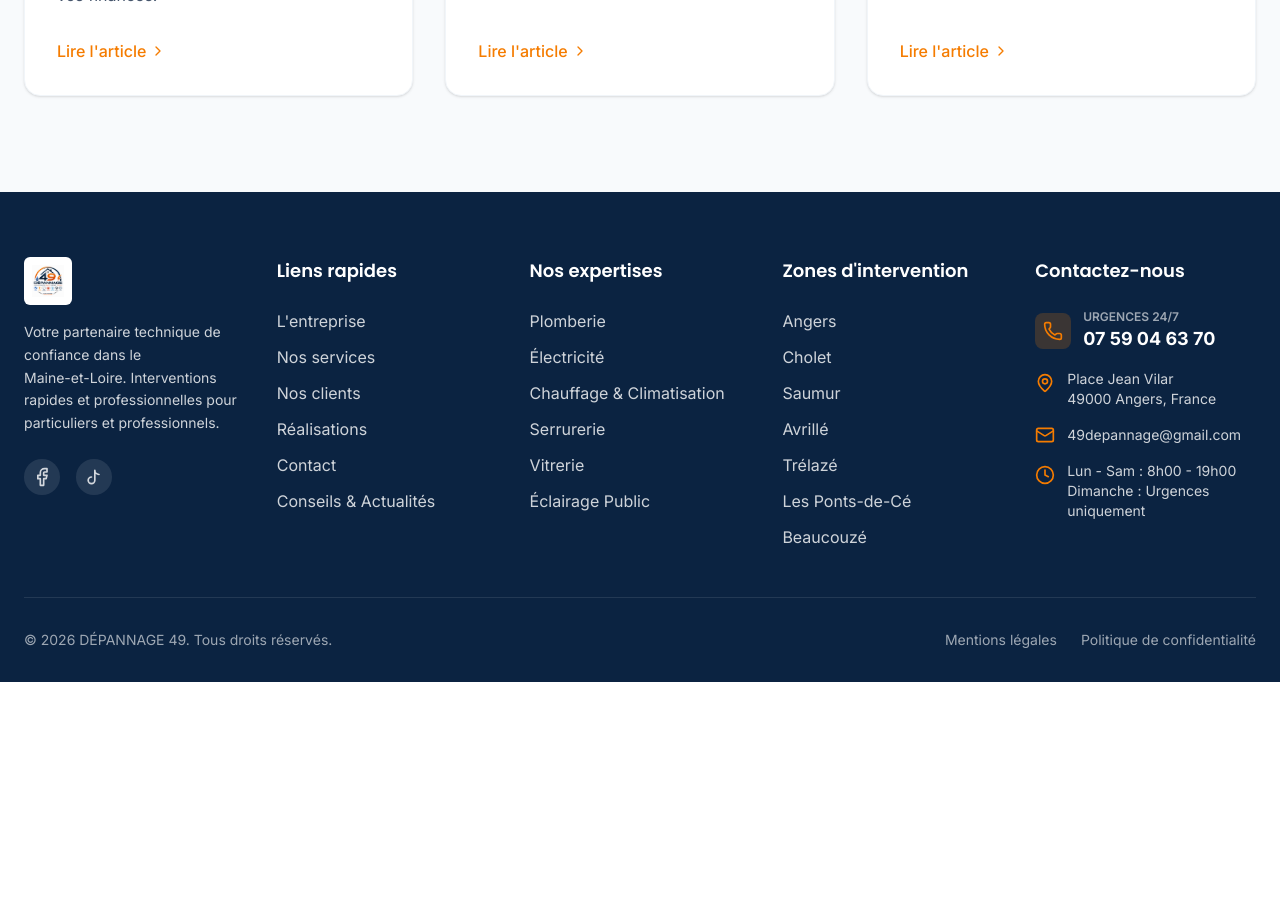
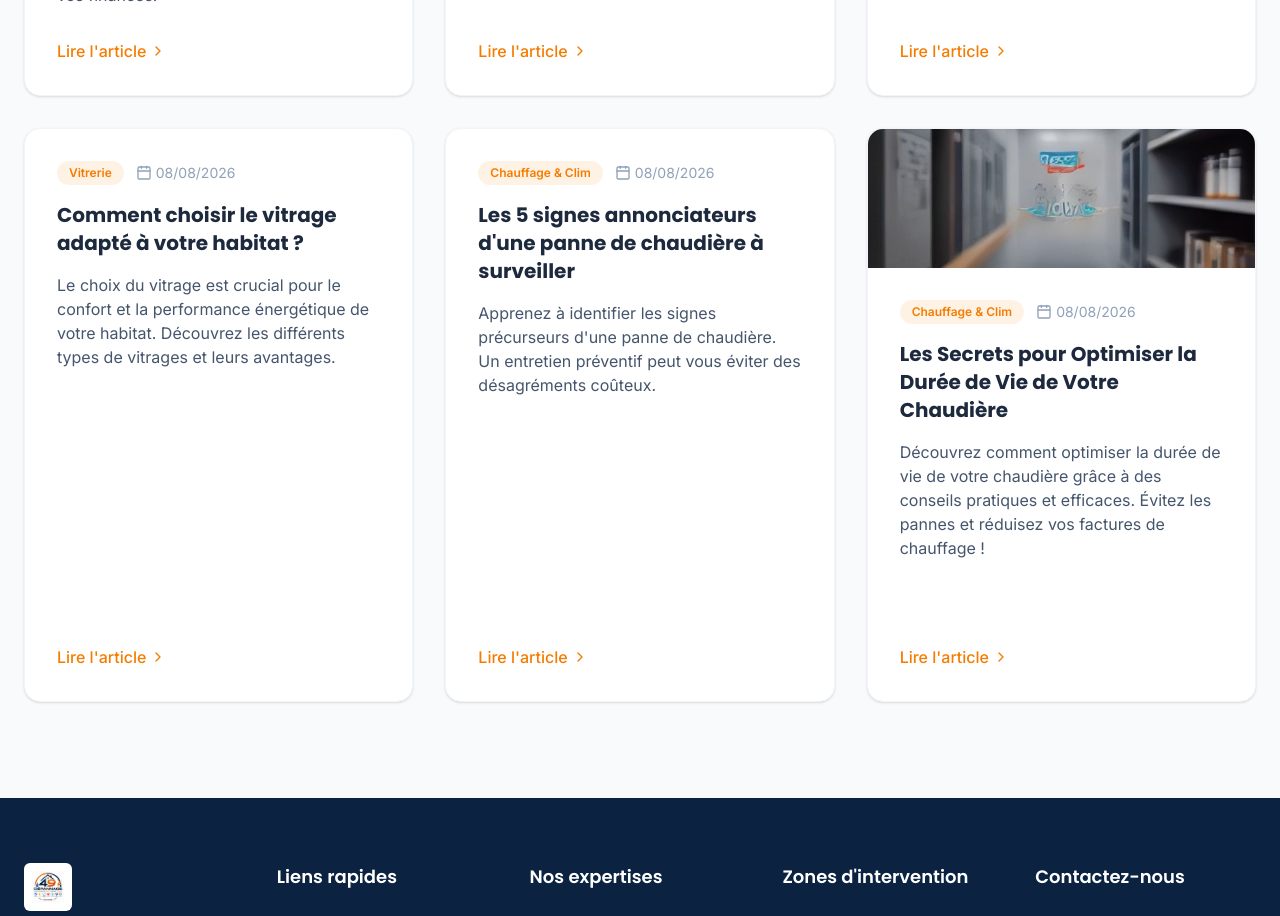
Before and after one commit to chezdemba-cmd/Depannage49, a Next.js app: page /actualites in a window 1280 px wide. Shown: the part 1840-2756 px from the top of the page. Before the commit the page ends 2522 px from the top, so only its background shows below. Built offline with nearby package versions, Linux system fonts and the light colour scheme.

Commit message:
Ajout de la generation d'images gratuites via Pollinations et affichage SEO

```diff
--- a/scripts/generate-article.ts
+++ b/scripts/generate-article.ts
@@ -75,14 +75,19 @@ async function generateArticle() {
     // 2. Générer l'image
     let imageUrl = "";
     try {
-      const imageResponse = await openai.images.generate({
-        model: "dall-e-3",
-        prompt: `A professional, highly realistic, high-quality photograph illustrating the following blog article title: "${articleData.title}". The image should be suitable for a professional local maintenance and repair business blog in France. Natural lighting, no text in the image.`,
-        n: 1,
-        size: "1024x1024",
-      });
-      imageUrl = imageResponse.data[0].url || "";
-      console.log("Image générée avec succès !");
+      const prompt = encodeURIComponent(`A professional, highly realistic photograph illustrating: ${articleData.title}. Maintenance and repair business context. No text in the image.`);
+      const tempUrl = `https://image.pollinations.ai/prompt/${prompt}?width=1024&height=1024&nologo=true`;
+
+      console.log("Téléchargement de l'image...");
+      const imgResponse = await fetch(tempUrl);
+      if (!imgResponse.ok) throw new Error("Erreur de téléchargement");
+      const imgBuffer = await imgResponse.arrayBuffer();
+
+      const localPath = `/images/actualites/${slug}.png`;
+      const absolutePath = path.join(process.cwd(), 'public', 'images', 'actualites', `${slug}.png`);
+      await fs.writeFile(absolutePath, Buffer.from(imgBuffer));
+      imageUrl = localPath;
+      console.log("Image générée et sauvegardée localement avec succès !");
     } catch (imgError) {
       console.error("Erreur lors de la génération de l'image :", imgError);
       // On continue même sans image
--- a/src/app/actualites/[slug]/page.tsx
+++ b/src/app/actualites/[slug]/page.tsx
@@ -4,6 +4,7 @@ import { notFound } from "next/navigation";
 import { ContactCTA } from "@/components/sections/ContactCTA";
 import { Calendar, ArrowLeft } from "lucide-react";
 import Link from "next/link";
+import Image from "next/image";
 
 type Props = {
   params: Promise<{ slug: string }>;
@@ -24,6 +25,7 @@ export async function generateMetadata({ params }: Props): Promise<Metadata> {
       title: article.seoTitle,
       description: article.seoDescription,
       url: `https://depannage49.fr/actualites/${resolvedParams.slug}`,
+      ...(article.imageUrl ? { images: [{ url: `https://depannage49.fr${article.imageUrl}` }] } : {})
     }
   };
 }
@@ -63,6 +65,18 @@ export default async function ActualiteDetailPage({ params }: Props) {
         </div>
       </div>
 
+      {article.imageUrl && (
+        <div className="w-full h-[400px] md:h-[500px] relative">
+          <Image
+            src={article.imageUrl}
+            alt={article.title}
+            fill
+            className="object-cover"
+            priority
+          />
+        </div>
+      )}
+
       <article className="py-16 bg-white">
         <div className="container mx-auto px-4 md:px-6">
           <div className="max-w-3xl mx-auto prose prose-lg prose-slate">
--- a/src/data/actualites.ts
+++ b/src/data/actualites.ts
@@ -216,6 +216,60 @@ export const actualitesData: Record<string, ActualiteData> = {
       "seoTitle": "Fuites d'Eau Souterraines : Conseils à Angers | Dépannage 49",
       "seoDescription": "Apprenez à détecter et prévenir les fuites d'eau souterraines dans votre maison à Angers avec Dépannage 49. Evitez les dégâts matériels !",
       "imageUrl": ""
+  },
+  "comment-choisir-le-vitrage-adapte-a-votre-habitat-": {
+      "slug": "comment-choisir-le-vitrage-adapte-a-votre-habitat-",
+      "title": "Comment choisir le vitrage adapté à votre habitat ?",
+      "description": "Le choix du vitrage est crucial pour le confort et la performance énergétique de votre habitat. Découvrez les différents types de vitrages et leurs avantages.",
+      "date": "2026-08-08",
+      "category": "Vitrerie",
+      "content": [
+          "Lorsque l'on envisage de remplacer des fenêtres ou des portes en verre, le choix du vitrage est primordial. En effet, il joue un rôle important dans l'isolation thermique, phonique, et même la sécurité de votre domicile.",
+          "Il existe plusieurs types de vitrage : simple, double et triple. Le vitrage simple est de moins en moins utilisé, tandis que le double vitrage reste le standard le plus courant. Le triple vitrage, bien que plus coûteux, offre une performance isolante optimale pour les habitations situées dans des régions très froides.",
+          "Le vitrage à contrôle solaire est une excellente option pour limiter la chaleur à l'intérieur en été. Ce type de vitrage est traité pour réfléchir les rayons du soleil, ce qui permet de maintenir une température agréable sans consommer d'énergie supplémentaire pour la climatisation.",
+          "Pour les maisons situées près de zones bruyantes, opter pour un vitrage acoustique peut faire la différence. Ce vitrage est conçu avec des couches spécifiques pour réduire le bruit extérieur, améliorant ainsi votre confort quotidien.",
+          "Enfin, pour garantir la sécurité des occupants, il est possible d'installer du vitrage sécurisé, tel que le verre feuilleté ou le verre trempé. Ce type de vitrage résiste mieux aux chocs et réduit les risques de blessures en cas de casse.",
+          "En conséquence, choisir le bon vitrage nécessite de considérer divers facteurs tels que l'emplacement de votre habitation, votre budget et vos besoins spécifiques en matière de confort et de sécurité."
+      ],
+      "seoTitle": "Vitrage : Choisir le meilleur pour votre habitat à Angers",
+      "seoDescription": "Découvrez comment choisir le vitrage adapté à votre habitat à Angers avec nos conseils d'experts en vitrerie chez Dépannage 49.",
+      "imageUrl": ""
+  },
+  "les-5-signes-annonciateurs-dune-panne-de-chaudiere-a-surveiller": {
+      "slug": "les-5-signes-annonciateurs-dune-panne-de-chaudiere-a-surveiller",
+      "title": "Les 5 signes annonciateurs d'une panne de chaudière à surveiller",
+      "description": "Apprenez à identifier les signes précurseurs d'une panne de chaudière. Un entretien préventif peut vous éviter des désagréments coûteux.",
+      "date": "2026-08-08",
+      "category": "Chauffage & Clim",
+      "content": [
+          "Une chaudière est un élément essentiel de votre confort domestique. Toutefois, des signes indiquant une panne imminente peuvent facilement passer inaperçus.",
+          "Le premier signe à surveiller est un bruit inhabituel. Des cliquetis, des sifflements ou des grondements peuvent être le signe de pièces usées ou de dépôts dans le système.",
+          "Un autre indicateur est la température de l'eau. Si vous remarquez une variation importante ou si l'eau met plus de temps à chauffer, un entretien s'impose.",
+          "La présence de fuites d'eau ou de condensation autour de la chaudière est également préoccupante. Cela pourrait désigner un joint défectueux ou un problème plus sérieux.",
+          "Vous devez aussi être attentif à la pression de votre chaudière. Une pression anormale peut affecter son fonctionnement et conduire à une panne.",
+          "Enfin, un rendement de chauffage en baisse indique que votre chaudière pourrait avoir besoin d'une bonne révision. Ne tardez pas à faire appel à des experts pour éviter des réparations coûteuses."
+      ],
+      "seoTitle": "Signes de panne de chaudière à Angers | Dépannage 49",
+      "seoDescription": "Découvrez les signes de panne de chaudière à Angers et comment y remédier pour un confort optimal avec Dépannage 49.",
+      "imageUrl": ""
+  },
+  "les-secrets-pour-optimiser-la-duree-de-vie-de-votre-chaudiere": {
+      "slug": "les-secrets-pour-optimiser-la-duree-de-vie-de-votre-chaudiere",
+      "title": "Les Secrets pour Optimiser la Durée de Vie de Votre Chaudière",
+      "description": "Découvrez comment optimiser la durée de vie de votre chaudière grâce à des conseils pratiques et efficaces. Évitez les pannes et réduisez vos factures de chauffage !",
+      "date": "2026-08-08",
+      "category": "Chauffage & Clim",
+      "content": [
+          "Pour assurer le bon fonctionnement de votre chaudière, un entretien régulier est essentiel. Vérifiez la pression, régulièrement le filtre et nettoyez les conduits pour retenir l'efficacité du système.",
+          "Il est essentiel de purger les radiateurs de votre système de chauffage au moins une fois par an. Cela permet d'éliminer les bulles d'air qui peuvent entraver la circulation de l'eau chaude et réduire l'efficacité de votre chauffage.",
+          "Utilisez un thermostat programmable pour réguler la température de votre maison. Cela permet non seulement de renforcer votre confort, mais également de diminuer votre consommation d'énergie et prolonger la vie de votre chaudière.",
+          "Faites appel à des professionnels pour une vérification annuelle. Des techniciens expérimentés de 'Dépannage 49' peuvent détecter les potentielles défaillances et effectuer des réparations nécessaires avant qu'elles ne deviennent des problèmes majeurs.",
+          "En hiver, évitez de baisser trop la température lorsque vous quittez votre domicile. Une chute drastique peut engendrer une surconsommation d’énergie lorsque vous chauffez à nouveau, mettant ainsi à mal votre chaudière.",
+          "Enfin, isolez correctement votre maison. Une bonne isolation réduit la charge sur votre système de chauffage et augmente son efficacité, ce qui permet à votre chaudière de durer plus longtemps."
+      ],
+      "seoTitle": "Optimiser Chaudière Angers | Dépannage 49",
+      "seoDescription": "Apprenez à prolonger la vie de votre chaudière avec nos conseils pratiques pour un chauffage efficace à Angers et ses environs.",
+      "imageUrl": "/images/actualites/les-secrets-pour-optimiser-la-duree-de-vie-de-votre-chaudiere.png"
   }
 };
 
```
Also changed, not shown: public/images/actualites/les-secrets-pour-optimiser-la-duree-de-vie-de-votre-chaudiere.png (added).
